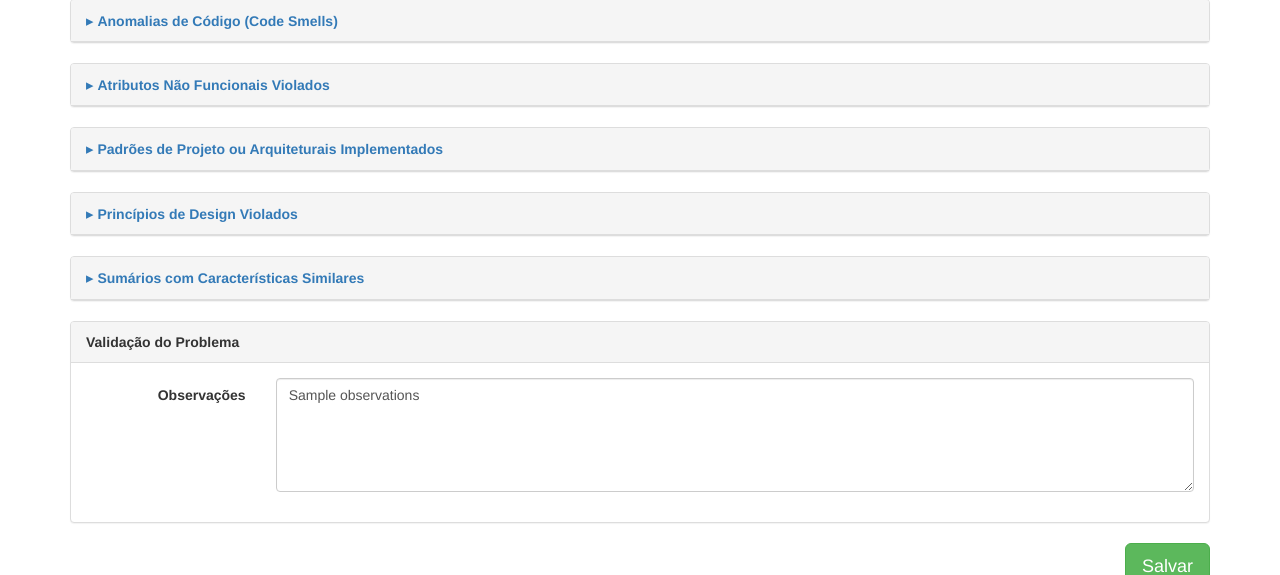
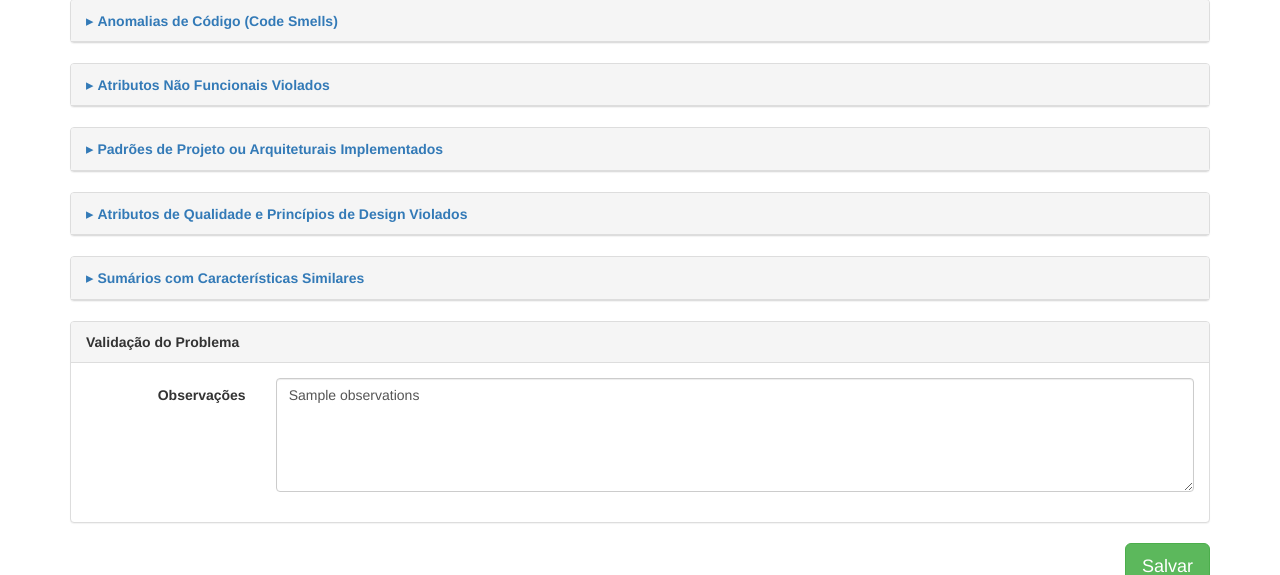
Before and after one commit to diegocedrim/experimentos, a Django app: template summaries/templates/summaries/detail.html in a window 1280 px wide. Shown: the part 171-746 px from the top of the page. Run offline with Django 3.2, Linux system fonts and the light colour scheme; tables that the repository leaves empty hold one stand-in row (values such as "Sample post"); the template is opened without the code that fills it: values that come from a table or form of the project are taken from there, most other values are stand-ins (such as "Sample title", 1, 10 or a date in 2020); some libraries are stand-ins or nearby versions.

Commit message:
mudando alguns labels

```diff
--- a/summaries/templates/summaries/detail.html
+++ b/summaries/templates/summaries/detail.html
@@ -260,7 +260,7 @@
         <div class="panel panel-default collapse-caret" id="design_principles">
             <div class="panel-heading">
                 <a class="collapsed collapse-toggle" data-toggle="collapse" href="#design_collapse">
-                    <strong>Princípios de Design Violados</strong>
+                    <strong>Atributos de Qualidade e Princípios de Design Violados</strong>
                 </a>
             </div>
             <div class="panel-body collapse" id="design_collapse">
```
